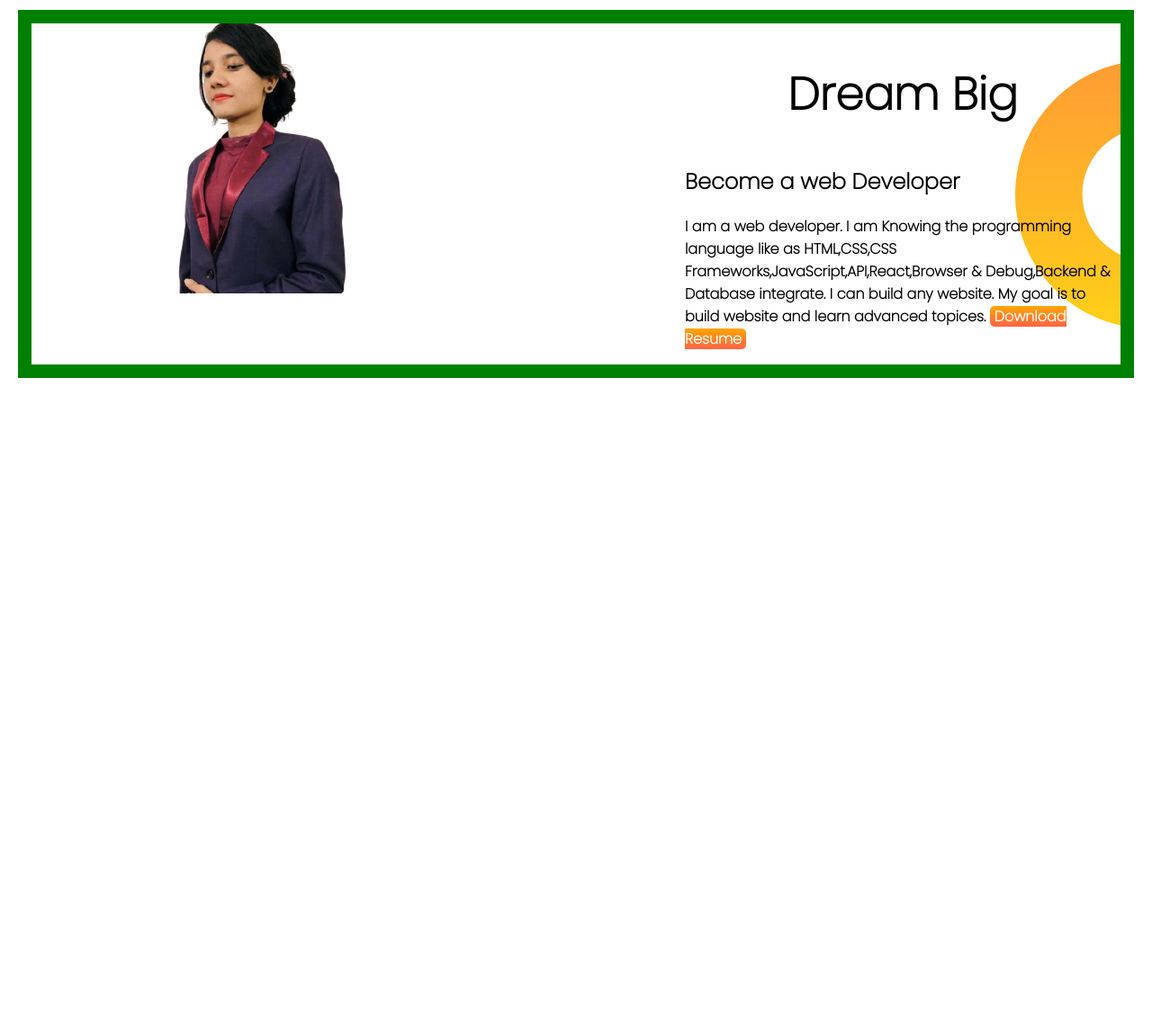
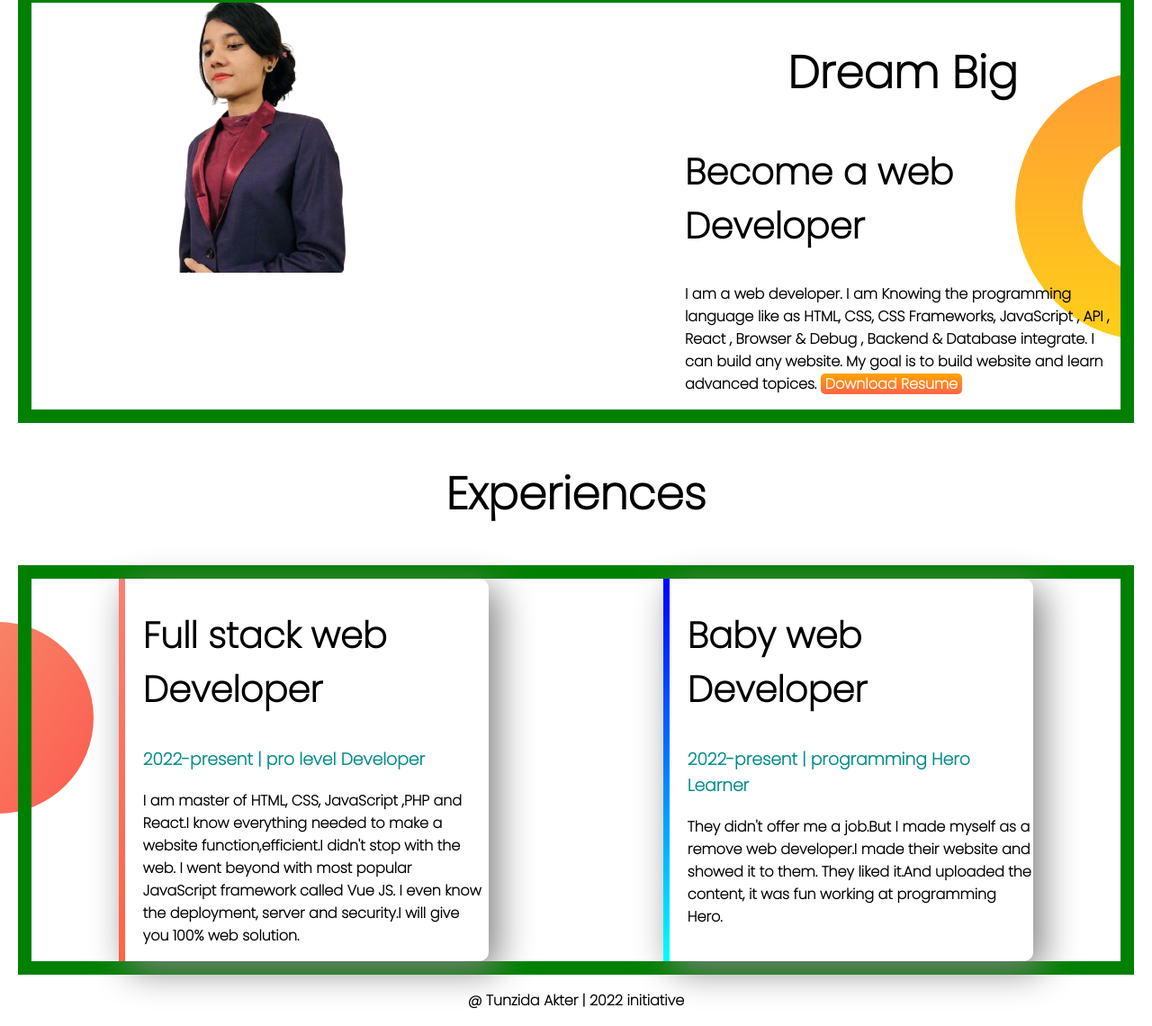
Before and after one commit to Tunzida/developer-portfolio, a plain HTML site: page index.html in a window 1280 px wide. Shown: the part 647-1787 px from the top of the page at 90% size. Before the commit the page ends 1077 px from the top, so only its background shows below. Drawn offline with Linux system fonts and the light colour scheme.

Commit message:
footer and exoerience added

```diff
--- a/index.html
+++ b/index.html
@@ -14,10 +14,10 @@
     <link rel="stylesheet" href="style.css" />
   </head>
   <body>
-    <section class="top-banner">
+    <section class="top-banner fleible-container">
       <div class="half-width">
         <h1>Welcome to my portfolio</h1>
-        <h1><span class="DarkCyan-color">Tunzida Akter</span> world!</h1>
+        <h2><span class="DarkCyan-color">Tunzida Akter</span> world!</h2>
         <h3>Build a website for myself</h3>
         <p>
           <strong>
@@ -39,7 +39,7 @@
         <img src="images/shuchona.jpg" alt="" width="250px" height="300px" />
       </div>
     </section>
-    <section class="dream-big">
+    <section class="dream-big fleible-container">
       <div class="half-width">
         <img src="images/shu21.png" width="250px" height="300px" />
       </div>
@@ -48,13 +48,37 @@
         <h2>Become a web Developer</h2>
         <p>
           <strong>I am a web developer. I am Knowing the programming language like as
-          HTML,CSS,CSS Frameworks,JavaScript,API,React,Browser & Debug,Backend &
-          Database integrate. I can build any website. My goal is to build
+          HTML, CSS, CSS Frameworks, JavaScript , API , React , Browser & Debug , Backend & Database integrate. I can build any website. My goal is to build
           website and learn advanced topices.</strong>
           <a class="link-button" target="_blank" href="https://docs.google.com/document/d/1UPZ0jVpL-MMK91pEKhwAv5vtaBwggbwF/edit?usp=sharing&ouid=104435028957401131011&rtpof=true&sd=true">Download Resume</a>
         </p>
         </div>
       </div>
     </section>
+    <section class="experience-area">
+        <h1>Experiences</h1>
+        <div class="fleible-container">
+        <div id="full-stack-experience" class="experience-item">
+            <h2>Full stack web Developer</h2>
+            <h3 class="DarkCyan-color">2022-present | pro level Developer</h3>
+            <p>
+                <strong>I am master of HTML, CSS, JavaScript ,PHP and React.I know everything needed to make a website function,efficient.I didn't stop with the web.  I went beyond with most popular JavaScript framework called Vue JS. I even know the deployment, server and security.I will give you 100% web solution.</strong>
+            </p>
+        </div>
+        <div id="web-dev-experience" class="experience-item">
+            <h2>Baby web Developer</h2>
+            <h3 class="DarkCyan-color">2022-present | programming Hero Learner</h3>
+            <p>
+                <strong>They didn't offer me a job.But I made myself as a
+                    remove web developer.I made their website and showed it to them.
+                    They liked it.And uploaded the content, it was fun working at programming Hero.</strong></p>
+        </div>
+        </div>
+    </div>
+    </section>
+    </section>
+    <footer>
+        <p><strong>@ Tunzida Akter | 2022 initiative</strong></p>
+    </footer>
   </body>
 </html>
--- a/style.css
+++ b/style.css
@@ -6,10 +6,13 @@ h1 {
   font-size: 50px;
   text-align: center;
 }
+h2 {
+  font-size: 40px;
+}
 .DarkCyan-color {
   color: DarkCyan;
 }
-section {
+.fleible-container {
   border: 15px solid green;
   margin: 20px;
   display: flex;
@@ -36,3 +39,29 @@ section {
   background-repeat: no-repeat;
   background-position: right;
 }
+.experience-item {
+  width: 40%;
+  margin-left: 8%;
+  margin-right: 8%;
+  padding-left: 20px;
+  border-radius: 10px;
+  box-shadow: 10px 10px 40px gray;
+}
+.experience-area {
+  background-image: url(images/exp-bg.png);
+  background-repeat: no-repeat;
+  background-position: left;
+}
+#web-dev-experience {
+  border-left: 7px solid;
+  border-image: linear-gradient(blue, cyan);
+  border-image-slice: 1;
+}
+#full-stack-experience {
+  border-left: 7px solid;
+  border-image: linear-gradient(salmon, tomato);
+  border-image-slice: 1;
+}
+footer p {
+  text-align: center;
+}
```
Also changed, not shown: images/jhankar.png (deleted), images/jhankar2.png (deleted), images/my-bg.png (deleted), images/my-bg2.png (deleted), images/shu21.jpg (deleted), 4 other files.
